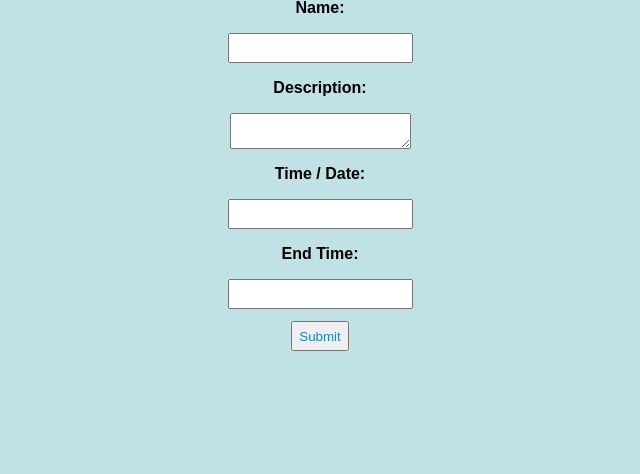
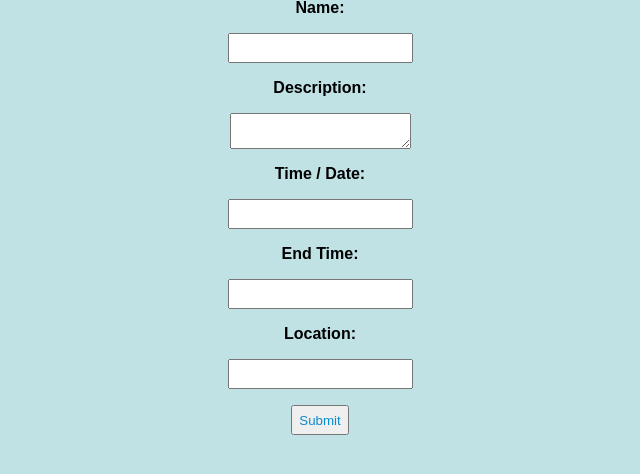
Before and after one commit to fighting-mongooses/Django, a Django app: template Androkon/templates/create_event.html in a window 1280 px wide. Shown: the part 61-535 px from the top of the page, without its empty margins (320-960 px from the left). Run offline with Django 3.2, Linux system fonts and the light colour scheme; the template is opened without the code that fills it: most values are stand-ins (such as "Sample title", 1, 10 or a date in 2020); form fields are guessed from the names that the template uses; some libraries are stand-ins or nearby versions.

Commit message:
added location field to event

```diff
--- a/Androkon/androkon/conference/forms.py
+++ b/Androkon/androkon/conference/forms.py
@@ -26,6 +26,7 @@ class EventForm(ModelForm):
 	description = forms.CharField(label=(u'Description of the Event'), widget=forms.Textarea())
 	time	= forms.DateTimeField(("%d/%m/%Y %H:%M:%S",), label=(u'Start Date of the Event'), widget=forms.DateTimeInput(attrs={'style' : 'height : 30px'}, format="%d/%m/%Y %H:%M:%S"))
 	end_time	= forms.DateTimeField(("%d/%m/%Y %H:%M:%S",), label=(u'Start Date of the Event'), widget=forms.DateTimeInput(attrs={'style' : 'height : 30px'}, format="%d/%m/%Y %H:%M:%S"))
+	location 		= forms.CharField(label=(u'Location of the event:'), widget=forms.Textarea())
 	class Meta:
 		model = Event
 		exclude = ('conference', 'enabled')
--- a/Androkon/androkon/conference/models.py
+++ b/Androkon/androkon/conference/models.py
@@ -48,6 +48,7 @@ class Event(models.Model):
 	description = models.TextField(help_text="A description of the event.")
 	time 		= models.DateTimeField(help_text="Time and date for the event")
 	end_time 		= models.DateTimeField(help_text="when the event ends")
+	location 	= models.TextField()
 	conference 	= models.ForeignKey(Conference)
 	enabled     = models.BooleanField(help_text='Whether or not this event is to be displayed to users', default=True)
 
--- a/Androkon/androkon/conference/views.py
+++ b/Androkon/androkon/conference/views.py
@@ -190,6 +190,7 @@ def AddEvent(request, key):
 					description = form.cleaned_data['description'],
 					time = form.cleaned_data['time'],
 					end_time = form.cleaned_data['end_time'],
+					location = form.cleaned_data['location'],
 					conference = con,
 					)
 
@@ -234,7 +235,7 @@ def EditEvent(request, key):
 				return render_to_response('create_event.html', context, context_instance=RequestContext(request))
 
 		else:
-			form = EventForm({'name': event.name, 'description': event.description, 'time': event.time, 'end_time': event.end_time})
+			form = EventForm({'name': event.name, 'description': event.description, 'time': event.time, 'end_time': event.end_time, 'location': event.location})
 			context = {'baseUrl': baseUrl, 'form': form}
 			return render_to_response('create_event.html', context, context_instance=RequestContext(request))
 
--- a/Androkon/templates/create_event.html
+++ b/Androkon/templates/create_event.html
@@ -5,6 +5,7 @@
 	{% csrf_token %}
 
 	{% if form.errors %}<p><h1>Please correct the following fields:</h1></p>{% endif %}
+
 	<div class="register_div">
 	    {% if form.name.errors %}<p class="error">{{ form.name.errors }}<br/></p>{% endif %}
 	    <p><label for="name"{% if form.name.errors %} class="error"{% endif %}>Name:</label></p>
@@ -59,6 +60,12 @@
 		</script>
 	</div>
 
+	<div class="register_div">
+	    {% if form.location.errors %}<p class="error">{{ form.location.errors }}<br/></p>{% endif %}
+	    <p><label for="name"{% if form.location.errors %} class="error"{% endif %}>Location:</label></p>
+	    <p>{{ form.location }}</p>
+	</div>
+
 
 	<p><input type="submit" alt="register" /></p>
 	</form>
```
